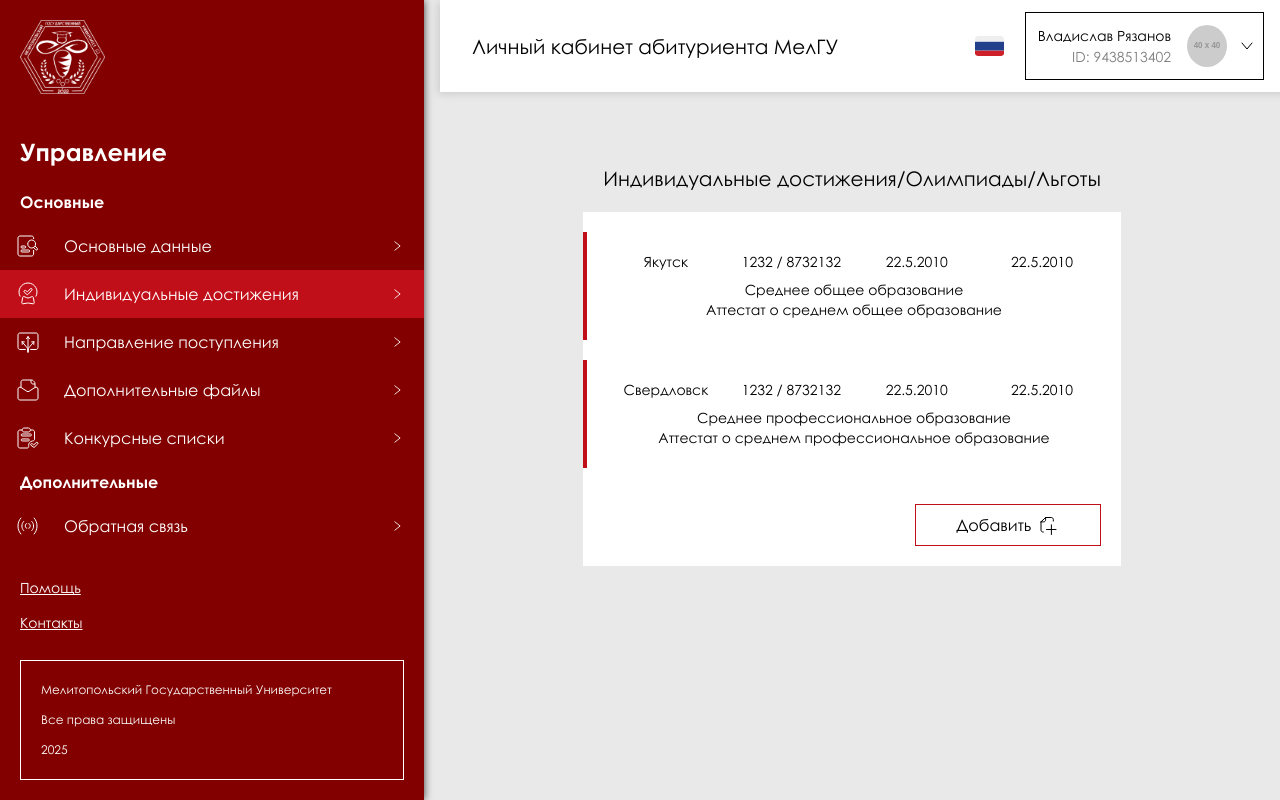
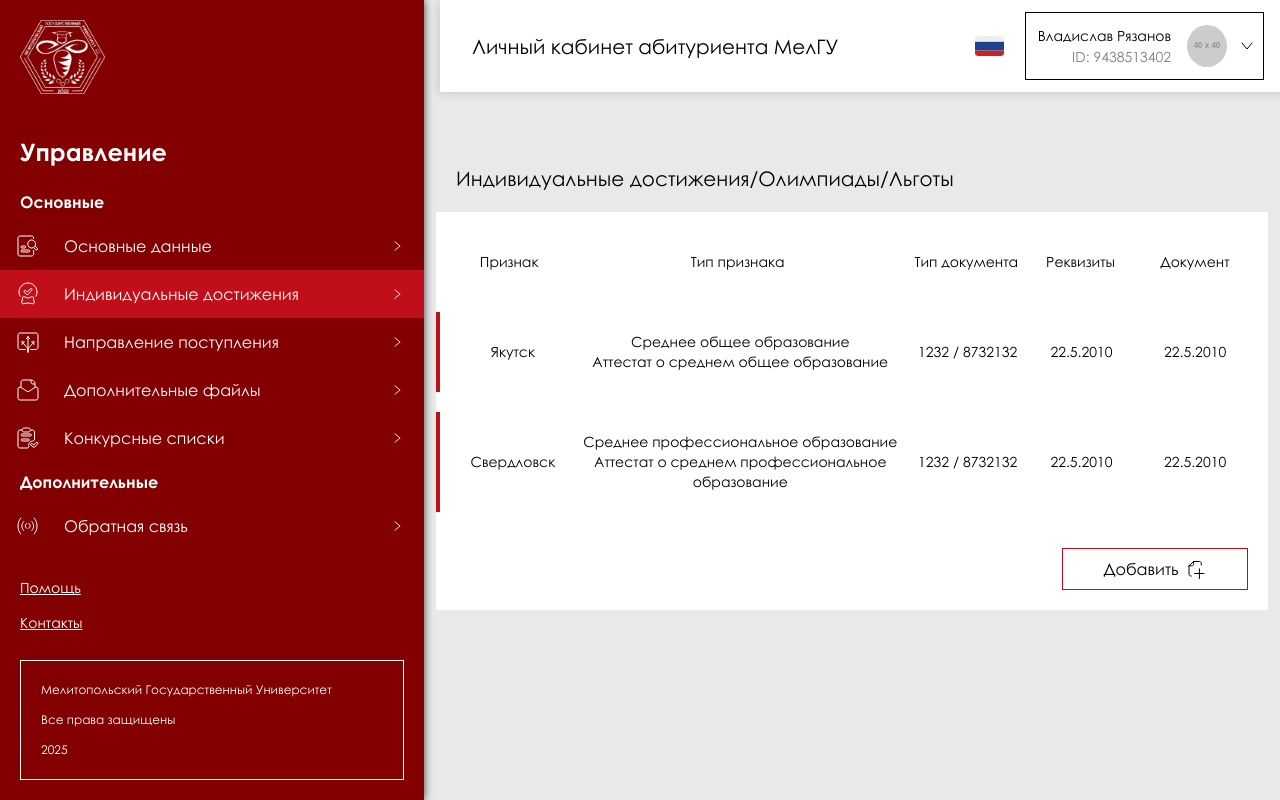
Before and after one commit to Vladdeek/internship, a React (Vite) app in the folder frontend/: page / in a window 1280 px wide. Both pictures are taken after a click on the element "Индивидуальные достижения". Built offline with nearby package versions, Linux system fonts and the light colour scheme.

Commit message:
FIX adaptive

```diff
--- a/frontend/src/components/Accordion/AccordContent/AccordCon4Comp/AccordCon4Comp.jsx
+++ b/frontend/src/components/Accordion/AccordContent/AccordCon4Comp/AccordCon4Comp.jsx
@@ -5,17 +5,17 @@ import './AccordCon4Comp.style.css'
 const AccordCon4Comp = ({ text1, text2_1, text2_2, text3, text4 }) => {
 	return (
 		<>
-			<div className='AccordCon4Comp grid grid-cols-12 text-center text-sm'>
-				<div className='grid 2xl:col-span-11 col-span-10 2xl:grid-cols-6 grid-cols-3 items-center'>
-					<p className='2xl:col-span-1 col-span-1 order-1'>{text1}</p>
-					<div className='2xl:col-span-3 col-span-4 order-4'>
+			<div className='AccordCon4Comp grid grid-cols-12 text-center text-sm w-full'>
+				<div className='grid xl:col-span-11 col-span-10 xl:grid-cols-6 grid-cols-3 items-center'>
+					<p className='xl:col-span-1 col-span-1 order-1'>{text1}</p>
+					<div className='xl:col-span-3 col-span-4 order-4'>
 						<p>{text2_1}</p>
 						<p>{text2_2}</p>
 					</div>
-					<p className='2xl:col-span-1 col-span-1 order-2'>{text3}</p>
-					<p className='2xl:col-span-1 col-span-1 order-3'>{text4}</p>
+					<p className='xl:col-span-1 col-span-1 order-2'>{text3}</p>
+					<p className='xl:col-span-1 col-span-1 order-3'>{text4}</p>
 				</div>
-				<div className='2xl:col-span-1 col-span-2 flex items-center'>
+				<div className='xl:col-span-1 col-span-2 flex items-center'>
 					<img src='icons/edit-btn.svg' alt='' className='edit-btn' />
 					<img src='icons/del-btn.svg' alt='' className='del-btn' />
 				</div>
--- a/frontend/src/components/Accordion/AccordContent/AccordContent1.jsx
+++ b/frontend/src/components/Accordion/AccordContent/AccordContent1.jsx
@@ -19,7 +19,7 @@ const AccordContent1 = ({
 	const img_path = ''
 	return (
 		<>
-			<div className='grid 2xl:grid-cols-12 2xl:grid-rows-5 gap-x-3 max-2xl:grid-cols-2 p-5'>
+			<div className='w-full grid 2xl:grid-cols-12 2xl:grid-rows-5 gap-x-3 max-2xl:grid-cols-2 p-5'>
 				<img
 					src={
 						img_path.length === 0
--- a/frontend/src/components/Accordion/AccordContent/AccordContent2.jsx
+++ b/frontend/src/components/Accordion/AccordContent/AccordContent2.jsx
@@ -10,7 +10,7 @@ const AccordContent2 = ({
 	passport_issued,
 }) => {
 	return (
-		<div className='grid gap-x-3 2xl:grid-cols-4 grid-cols-4 w-full p-5'>
+		<div className='w-full grid gap-x-3 2xl:grid-cols-4 grid-cols-4 p-5'>
 			<div className='relative 2xl:col-span-4 col-span-4'>
 				<label className='text-sm'>Тип документа</label>
 				<div className='relative w-full'>
--- a/frontend/src/components/Accordion/AccordContent/AccordContent4.jsx
+++ b/frontend/src/components/Accordion/AccordContent/AccordContent4.jsx
@@ -13,7 +13,7 @@ const AccordContent4 = ({ handleClick }) => {
 	]
 	return (
 		<>
-			<div className='flex flex-col gap-5 w-full py-5'>
+			<div className='flex flex-col gap-5 2xl:w-241 py-5'>
 				<AccordCon4Comp
 					text1='Якутск'
 					text2_1={education[0]}
--- a/frontend/src/pages/chapters/Chap1.jsx
+++ b/frontend/src/pages/chapters/Chap1.jsx
@@ -16,7 +16,7 @@ const Chapter1 = ({ handleClick }) => {
 	return (
 		<>
 			<div className='flex flex-col items-center px-3'>
-				<div className='2xl:w-2/3'>
+				<div className='w-full lg:max-w-241'>
 					<Accordion
 						title='Основные данные'
 						isOpen={activeIndex === 0}
--- a/frontend/src/pages/chapters/Chap2.jsx
+++ b/frontend/src/pages/chapters/Chap2.jsx
@@ -19,7 +19,7 @@ const Chapter2 = ({ setModalActiveIndex, toggleModal }) => {
 					</p>
 
 					<div className=' bg-white flex flex-col gap-5 py-5'>
-						<div className='2xl:grid grid-cols-5 lg:grid-cols-7 gap-2 w-full p-5 text-sm items-center text-center hidden'>
+						<div className='xl:grid grid-cols-5 lg:grid-cols-7 gap-2 w-full p-5 text-sm items-center text-center hidden'>
 							<p className='col-span-1'>Признак</p>
 							<p className='col-span-2 lg:col-span-3'>Тип признака</p>
 							<p className='col-span-1'>Тип документа</p>
--- a/frontend/src/pages/chapters/Chap2Comp/Chap2Comp.jsx
+++ b/frontend/src/pages/chapters/Chap2Comp/Chap2Comp.jsx
@@ -5,12 +5,12 @@ import './Chap2Comp.css'
 const Chap2Comp = ({ text1, text2_1, text2_2, text3, text4, text5 }) => {
 	return (
 		<>
-			<div className='Chap2Comp grid grid-cols-4 2xl:grid-cols-7 gap-2 w-full p-5 text-sm items-center text-center'>
-				<p className='2xl:col-span-1 2xl:order-1'>{text1}</p>
-				<p className='2xl:col-span-1 2xl:order-3'>{text3}</p>
-				<p className='2xl:col-span-1 2xl:order-4'>{text4}</p>
-				<p className='2xl:col-span-1 2xl:order-5'>{text5}</p>
-				<div className='2xl:col-span-3 2xl:order-2 col-span-full order-5'>
+			<div className='Chap2Comp grid grid-cols-4 xl:grid-cols-7 gap-2 w-full p-5 text-sm items-center text-center'>
+				<p className='xl:col-span-1 xl:order-1'>{text1}</p>
+				<p className='xl:col-span-1 xl:order-3'>{text3}</p>
+				<p className='xl:col-span-1 xl:order-4'>{text4}</p>
+				<p className='xl:col-span-1 xl:order-5'>{text5}</p>
+				<div className='xl:col-span-3 xl:order-2 col-span-full order-5'>
 					<p>{text2_1}</p>
 					<p>{text2_2}</p>
 				</div>
--- a/frontend/src/pages/chapters/Chap4.jsx
+++ b/frontend/src/pages/chapters/Chap4.jsx
@@ -19,7 +19,7 @@ const Chapter4 = ({ setModalActiveIndex, toggleModal }) => {
 					</p>
 
 					<div className=' bg-white flex flex-col gap-5 py-5'>
-						<div className='2xl:grid grid-cols-3 lg:grid-cols-6 gap-2 w-full px-5 text-sm items-center text-center hidden'>
+						<div className='xl:grid grid-cols-3 lg:grid-cols-6 gap-2 w-full px-5 text-sm items-center text-center hidden'>
 							<p className='col-span-1 order-1'>Наименование</p>
 							<p className='col-span-1 order-2'>Номер</p>
 							<p className='col-span-1 order-3'>Дата выдачи</p>
--- a/frontend/src/pages/chapters/Chap4Comp/Chap4Comp.jsx
+++ b/frontend/src/pages/chapters/Chap4Comp/Chap4Comp.jsx
@@ -5,11 +5,11 @@ import './Chap4Comp.css'
 const Chap4Comp = ({ text1, text2, text3, text4_1, text4_2 }) => {
 	return (
 		<>
-			<div className='Chap2Comp grid grid-cols-3 2xl:grid-cols-6 gap-2 w-full p-5 text-sm items-center text-center'>
-				<p className='2xl:col-span-1 2xl:order-1'>{text1}</p>
-				<p className='2xl:col-span-1 2xl:order-2'>{text2}</p>
-				<p className='2xl:col-span-1 2xl:order-3'>{text3}</p>
-				<div className='2xl:col-span-3 2xl:order-4 col-span-full '>
+			<div className='Chap2Comp grid grid-cols-3 xl:grid-cols-6 gap-2 w-full p-5 text-sm items-center text-center'>
+				<p className='xl:col-span-1 xl:order-1'>{text1}</p>
+				<p className='xl:col-span-1 xl:order-2'>{text2}</p>
+				<p className='xl:col-span-1 xl:order-3'>{text3}</p>
+				<div className='xl:col-span-3 xl:order-4 col-span-full '>
 					<p>{text4_1}</p>
 					<p>{text4_2}</p>
 				</div>
--- a/frontend/src/pages/chapters/Chap6.jsx
+++ b/frontend/src/pages/chapters/Chap6.jsx
@@ -12,7 +12,7 @@ const Chapter6 = () => {
 					</p>
 
 					<div className=' bg-white flex flex-col gap-5 py-5'>
-						<div className='2xl:grid grid-cols-1 lg:grid-cols-4 gap-2 w-full px-5 text-sm items-center text-center hidden'>
+						<div className='xl:grid grid-cols-1 lg:grid-cols-4 gap-2 w-full px-5 text-sm items-center text-center hidden'>
 							<p className='col-span-1'>Дата комментария</p>
 							<p className='col-span-3'>Текст</p>
 						</div>
--- a/frontend/src/pages/chapters/Chap6Comp/Chap6Comp.jsx
+++ b/frontend/src/pages/chapters/Chap6Comp/Chap6Comp.jsx
@@ -5,9 +5,9 @@ import './Chap6Comp.css'
 const Chap6Comp = ({ text1, text2 }) => {
 	return (
 		<>
-			<div className='Chap6Comp grid grid-cols-1 2xl:grid-cols-4 gap-2 w-full p-5 text-sm items-center text-center'>
-				<p className='2xl:col-span-1'>{text1}</p>
-				<div className='2xl:col-span-3 col-span-1'>{text2}</div>
+			<div className='Chap6Comp grid grid-cols-1 xl:grid-cols-4 gap-2 w-full p-5 text-sm items-center text-center'>
+				<p className='xl:col-span-1'>{text1}</p>
+				<div className='xl:col-span-3 col-span-1'>{text2}</div>
 			</div>
 		</>
 	)
```
